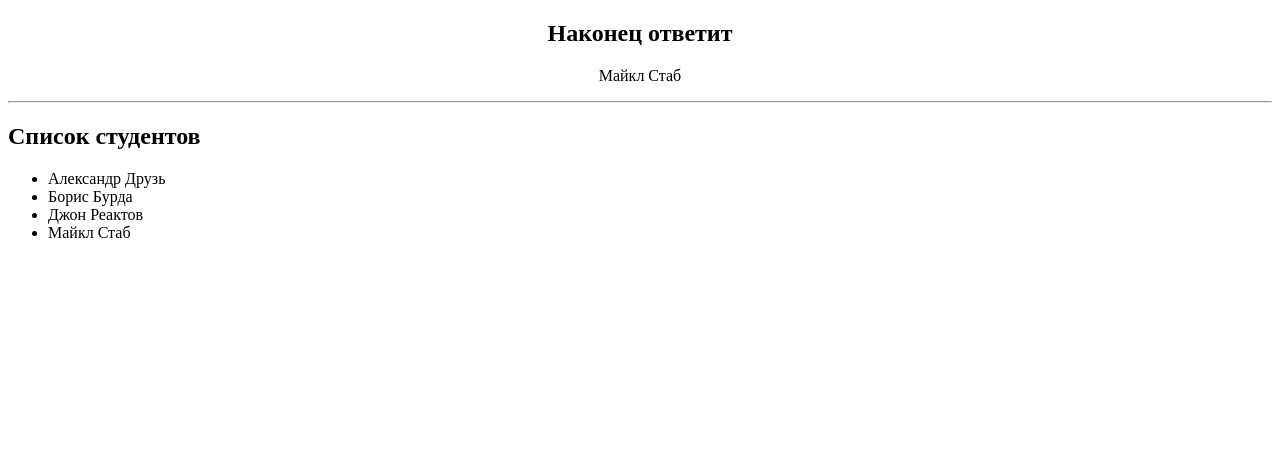
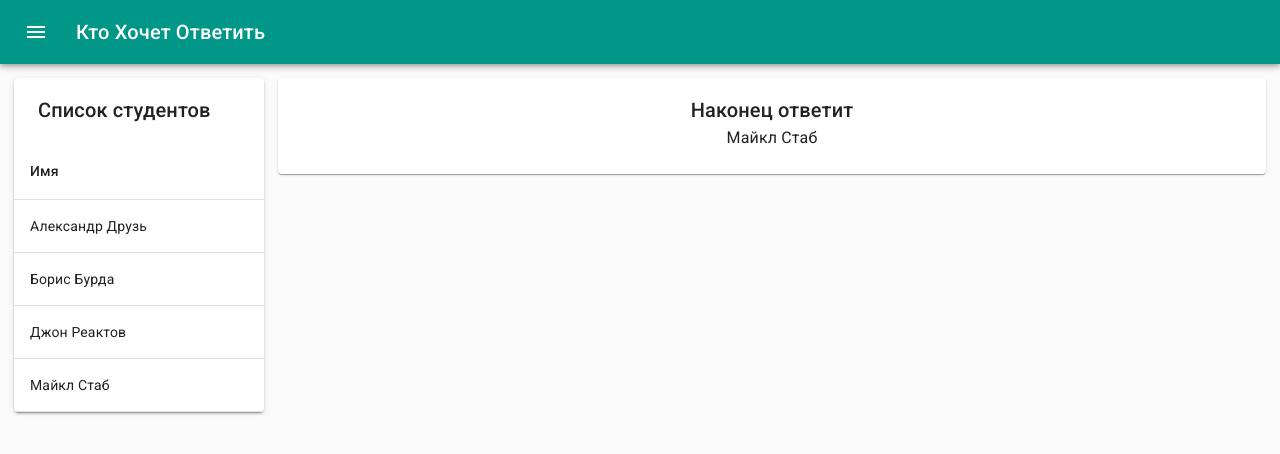
Before and after one commit to kostia-official/react-course-29, a React (Create React App) app: page / in a window 1280 px wide. Shown: the top 454 px of the page. Built offline with nearby package versions, Linux system fonts and the light colour scheme.

Commit message:
Add styles to the app (#2)

```diff
--- a/public/index.html
+++ b/public/index.html
@@ -15,6 +15,14 @@
       user's mobile device or desktop. See https://developers.google.com/web/fundamentals/web-app-manifest/
     -->
     <link rel="manifest" href="%PUBLIC_URL%/manifest.json" />
+    <link
+      rel="stylesheet"
+      href="https://fonts.googleapis.com/css?family=Roboto:300,400,500,700&display=swap"
+    />
+    <link
+      rel="stylesheet"
+      href="https://fonts.googleapis.com/icon?family=Material+Icons"
+    />
     <!--
       Notice the use of %PUBLIC_URL% in the tags above.
       It will be replaced with the URL of the `public` folder during the build.
--- /dev/null
+++ b/src/ThemeProvider.js
@@ -0,0 +1,27 @@
+import { useMediaQuery } from "@material-ui/core";
+import {
+  createMuiTheme,
+  ThemeProvider as MaterialThemeProvider,
+} from "@material-ui/core/styles";
+import { teal } from "@material-ui/core/colors";
+import CssBaseline from "@material-ui/core/CssBaseline";
+import React from "react";
+
+export const ThemeProvider = (props) => {
+  const prefersDarkMode = useMediaQuery("(prefers-color-scheme: dark)");
+
+  const theme = createMuiTheme({
+    palette: {
+      type: prefersDarkMode ? "dark" : "light",
+      primary: teal,
+      secondary: teal,
+    },
+  });
+
+  return (
+    <MaterialThemeProvider theme={theme}>
+      <CssBaseline />
+      {props.children}
+    </MaterialThemeProvider>
+  );
+};
--- a/src/components/App/App.js
+++ b/src/components/App/App.js
@@ -1,20 +1,72 @@
-import React from "react";
+import React, { Fragment } from "react";
+import styled from "styled-components";
 import students from "../../students.json";
 import { RandomAnswerer } from "../RandomAnswerer/RandomAnswerer";
 import { StudentsList } from "../StudentsList/StudentsList";
 import { Center } from "../Center/Center";
+import { Header } from "../Header/Header";
+
+const breakpoint = "700px";
+
+const desktopStyles = (content) => `
+  @media (min-width: ${breakpoint}) {
+    ${content}
+  }
+`;
+
+const mobileStyles = (content) => `
+  @media (max-width: ${breakpoint}) {
+    ${content}
+  }
+`;
+
+const AppWrapper = styled.div`
+  display: flex;
+  flex-direction: row;
+
+  ${mobileStyles(`
+    flex-direction: column-reverse;
+  `)}
+`;
+
+const StudentsListWrapper = styled.div`
+  margin: 14px;
+
+  ${desktopStyles(`
+    width: 250px;
+  `)}
+
+  ${mobileStyles(`
+    flex-grow: 1;
+  `)}
+`;
+
+const RandomAnswererWrapper = styled.div`
+  flex-grow: 5;
+  margin: 14px 14px 14px 0;
+
+  ${mobileStyles(`
+    margin-left: 14px;
+    margin-bottom: 0px;
+  `)}
+`;
 
 function App() {
   return (
-    <div>
-      <Center>
-        <RandomAnswerer answerers={students} />
-      </Center>
+    <Fragment>
+      <Header />
+      <AppWrapper>
+        <StudentsListWrapper>
+          <StudentsList students={students} />
+        </StudentsListWrapper>
 
-      <hr />
-
-      <StudentsList students={students} />
-    </div>
+        <RandomAnswererWrapper>
+          <Center>
+            <RandomAnswerer answerers={students} />
+          </Center>
+        </RandomAnswererWrapper>
+      </AppWrapper>
+    </Fragment>
   );
 }
 
--- /dev/null
+++ b/src/components/App/App.module.scss
@@ -0,0 +1,38 @@
+$breakpoint: 700px;
+
+@mixin desktop {
+  @media (min-width: #{$breakpoint}) {
+    @content;
+  }
+}
+
+@mixin mobile {
+  @media (max-width: #{$breakpoint}) {
+    @content;
+  }
+}
+
+.appWrapper {
+  display: flex;
+  flex-direction: row;
+
+  @include mobile {
+    flex-direction: column-reverse;
+  }
+}
+
+.studentsListWrapper {
+  background: lightgray;
+
+  @include mobile {
+    flex-grow: 1;
+  }
+
+  @include desktop {
+    width: 250px;
+  }
+}
+
+.randomAnswererWrapper {
+  flex-grow: 5;
+}
--- a/src/components/Center/Center.js
+++ b/src/components/Center/Center.js
@@ -1,5 +1,5 @@
-import React from "react";
+import styled from "styled-components";
 
-export const Center = ({ children }) => {
-  return <div style={{ textAlign: "center" }}>{children}</div>;
-};
+export const Center = styled.div`
+  text-align: center;
+`;
--- /dev/null
+++ b/src/components/Header/Header.js
@@ -0,0 +1,33 @@
+import AppBar from "@material-ui/core/AppBar";
+import Toolbar from "@material-ui/core/Toolbar";
+import IconButton from "@material-ui/core/IconButton";
+import MenuIcon from "@material-ui/icons/Menu";
+import Typography from "@material-ui/core/Typography";
+import React from "react";
+import { makeStyles } from "@material-ui/core/styles";
+
+const useStyles = makeStyles((theme) => ({
+  menuButton: {
+    marginRight: theme.spacing(2),
+  },
+}));
+
+export const Header = () => {
+  const classes = useStyles();
+
+  return (
+    <AppBar position="static">
+      <Toolbar>
+        <IconButton
+          edge="start"
+          className={classes.menuButton}
+          color="inherit"
+          aria-label="menu"
+        >
+          <MenuIcon />
+        </IconButton>
+        <Typography variant="h6">Кто Хочет Ответить</Typography>
+      </Toolbar>
+    </AppBar>
+  );
+};
--- a/src/components/RandomAnswerer/RandomAnswerer.js
+++ b/src/components/RandomAnswerer/RandomAnswerer.js
@@ -2,23 +2,35 @@ import React from "react";
 import _ from "lodash";
 import titles from "../../titles.json";
 import PropTypes from "prop-types";
+import styled from "styled-components";
+import Card from "@material-ui/core/Card";
+import CardContent from "@material-ui/core/CardContent";
+import Typography from "@material-ui/core/Typography";
+
+const RandomAnswererWrapper = styled.div`
+  display: ${(props) => (props.isShow ? "block" : "none")};
+`;
 
 export const RandomAnswerer = ({ answerers }) => {
   const wantsToAnswer = _.sample(answerers);
   const title = _.sample(titles);
 
   return (
-    <div>
-      <h2>{title}</h2>
-      <p>{wantsToAnswer.name}</p>
-    </div>
+    <Card>
+      <CardContent>
+        <Typography variant="h6">{title}</Typography>
+        <RandomAnswererWrapper isShow={true}>
+          <Typography>{wantsToAnswer.name}</Typography>
+        </RandomAnswererWrapper>
+      </CardContent>
+    </Card>
   );
 };
 
 RandomAnswerer.propTypes = {
   answerers: PropTypes.arrayOf(
     PropTypes.shape({
-      name: PropTypes.string.isRequired
+      name: PropTypes.string.isRequired,
     }).isRequired
-  ).isRequired
+  ).isRequired,
 };
--- a/src/components/StudentsList/StudentsList.js
+++ b/src/components/StudentsList/StudentsList.js
@@ -1,16 +1,18 @@
-import React, { Fragment } from "react";
+import React from "react";
 import PropTypes from "prop-types";
+import MaterialTable from "material-table";
 
 export const StudentsList = ({ students, title = "Список студентов" }) => {
   return (
-    <Fragment>
-      <h2>{title}</h2>
-      <ul>
-        {students.map(student => {
-          return <li key={student.name}>{student.name}</li>;
-        })}
-      </ul>
-    </Fragment>
+    <MaterialTable
+      title={title}
+      columns={[{ title: "Имя", field: "name" }]}
+      data={students}
+      options={{
+        paging: false,
+        search: false,
+      }}
+    />
   );
 };
 
@@ -18,7 +20,7 @@ StudentsList.propTypes = {
   title: PropTypes.string,
   students: PropTypes.arrayOf(
     PropTypes.shape({
-      name: PropTypes.string.isRequired
+      name: PropTypes.string.isRequired,
     }).isRequired
-  ).isRequired
+  ).isRequired,
 };
--- a/src/index.js
+++ b/src/index.js
@@ -1,10 +1,13 @@
-import React from 'react';
-import ReactDOM from 'react-dom';
-import App from './components/App/App';
+import React from "react";
+import ReactDOM from "react-dom";
+import App from "./components/App/App";
+import { ThemeProvider } from "./ThemeProvider";
 
 ReactDOM.render(
   <React.StrictMode>
-    <App />
+    <ThemeProvider>
+      <App />
+    </ThemeProvider>
   </React.StrictMode>,
-  document.getElementById('root')
+  document.getElementById("root")
 );
```
Also changed, not shown: package.json (+9 -1 lines), 1 other file (tests, documents, lock files or other folders).
